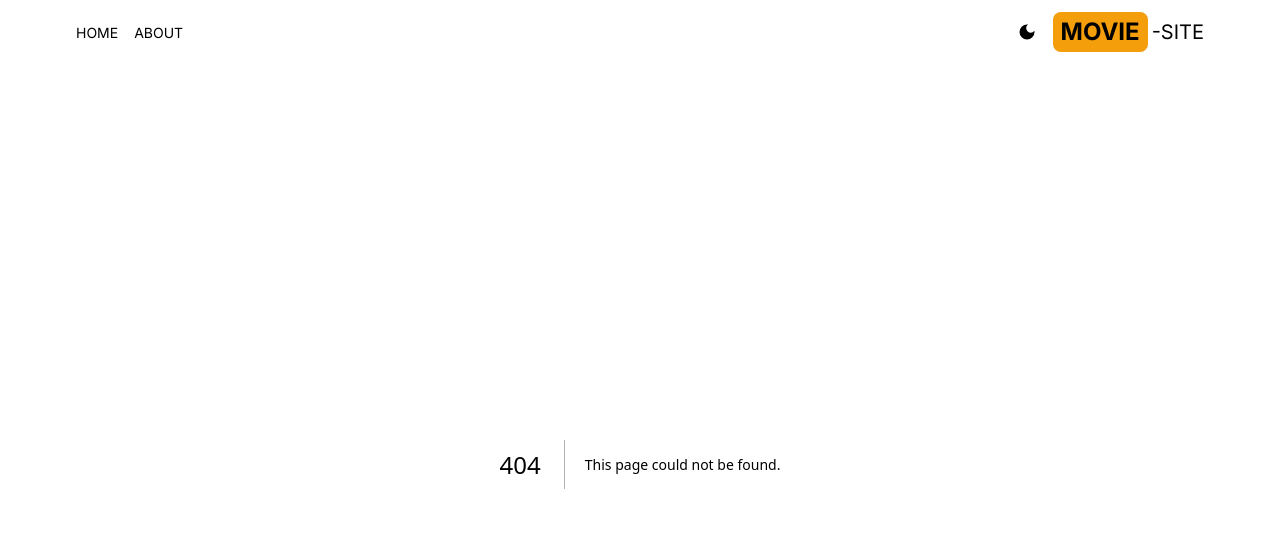
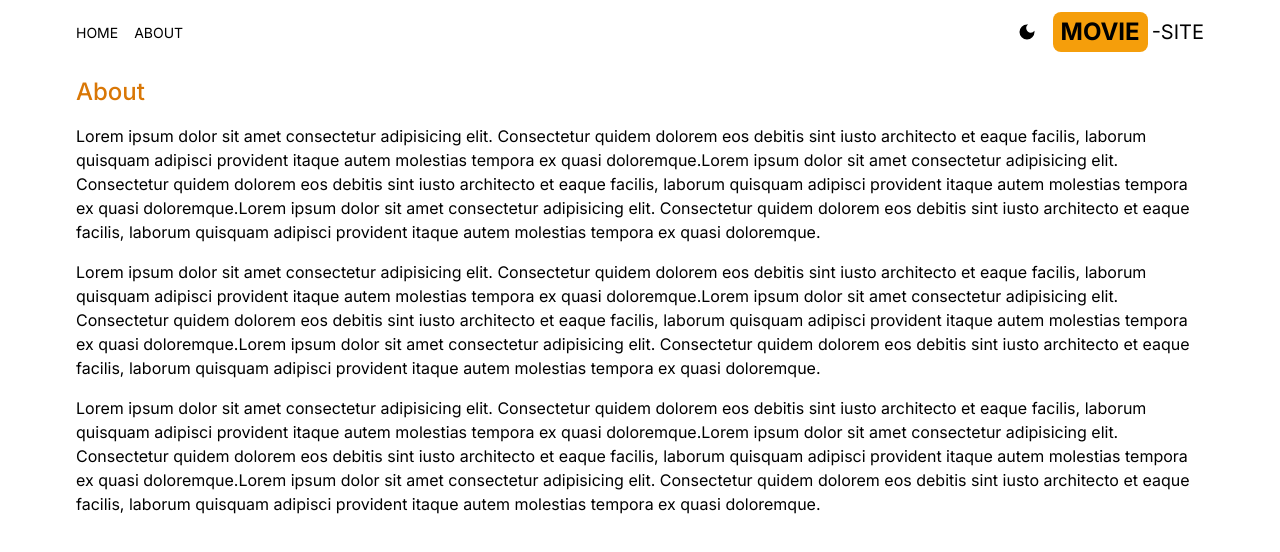
Before and after one commit to collins993/movie-site, a Next.js app: page /about in a window 1280 px wide. Before the commit this address had no page. Shown: the top 552 px of the page. Built offline with nearby package versions, Linux system fonts and the light colour scheme.

Commit message:
Adding about page

```diff
--- /dev/null
+++ b/src/app/about/page.jsx
@@ -0,0 +1,33 @@
+import React from 'react'
+
+export default function About() {
+  return (
+    <div className='max-w-6xl mx-auto p-3 space-y-4'>
+      <h1 className='text-2xl font-medium text-amber-600'>About</h1>
+
+      <p>Lorem ipsum dolor sit amet consectetur adipisicing elit.
+        Consectetur quidem dolorem eos debitis sint iusto architecto et eaque facilis,
+         laborum quisquam adipisci provident itaque autem molestias tempora ex quasi doloremque.Lorem ipsum dolor sit amet consectetur adipisicing elit.
+        Consectetur quidem dolorem eos debitis sint iusto architecto et eaque facilis,
+         laborum quisquam adipisci provident itaque autem molestias tempora ex quasi doloremque.Lorem ipsum dolor sit amet consectetur adipisicing elit.
+        Consectetur quidem dolorem eos debitis sint iusto architecto et eaque facilis,
+         laborum quisquam adipisci provident itaque autem molestias tempora ex quasi doloremque.</p>
+
+         <p>Lorem ipsum dolor sit amet consectetur adipisicing elit.
+        Consectetur quidem dolorem eos debitis sint iusto architecto et eaque facilis,
+         laborum quisquam adipisci provident itaque autem molestias tempora ex quasi doloremque.Lorem ipsum dolor sit amet consectetur adipisicing elit.
+        Consectetur quidem dolorem eos debitis sint iusto architecto et eaque facilis,
+         laborum quisquam adipisci provident itaque autem molestias tempora ex quasi doloremque.Lorem ipsum dolor sit amet consectetur adipisicing elit.
+        Consectetur quidem dolorem eos debitis sint iusto architecto et eaque facilis,
+         laborum quisquam adipisci provident itaque autem molestias tempora ex quasi doloremque.</p>
+
+         <p>Lorem ipsum dolor sit amet consectetur adipisicing elit.
+        Consectetur quidem dolorem eos debitis sint iusto architecto et eaque facilis,
+         laborum quisquam adipisci provident itaque autem molestias tempora ex quasi doloremque.Lorem ipsum dolor sit amet consectetur adipisicing elit.
+        Consectetur quidem dolorem eos debitis sint iusto architecto et eaque facilis,
+         laborum quisquam adipisci provident itaque autem molestias tempora ex quasi doloremque.Lorem ipsum dolor sit amet consectetur adipisicing elit.
+        Consectetur quidem dolorem eos debitis sint iusto architecto et eaque facilis,
+         laborum quisquam adipisci provident itaque autem molestias tempora ex quasi doloremque.</p>
+    </div>
+  )
+}
```
